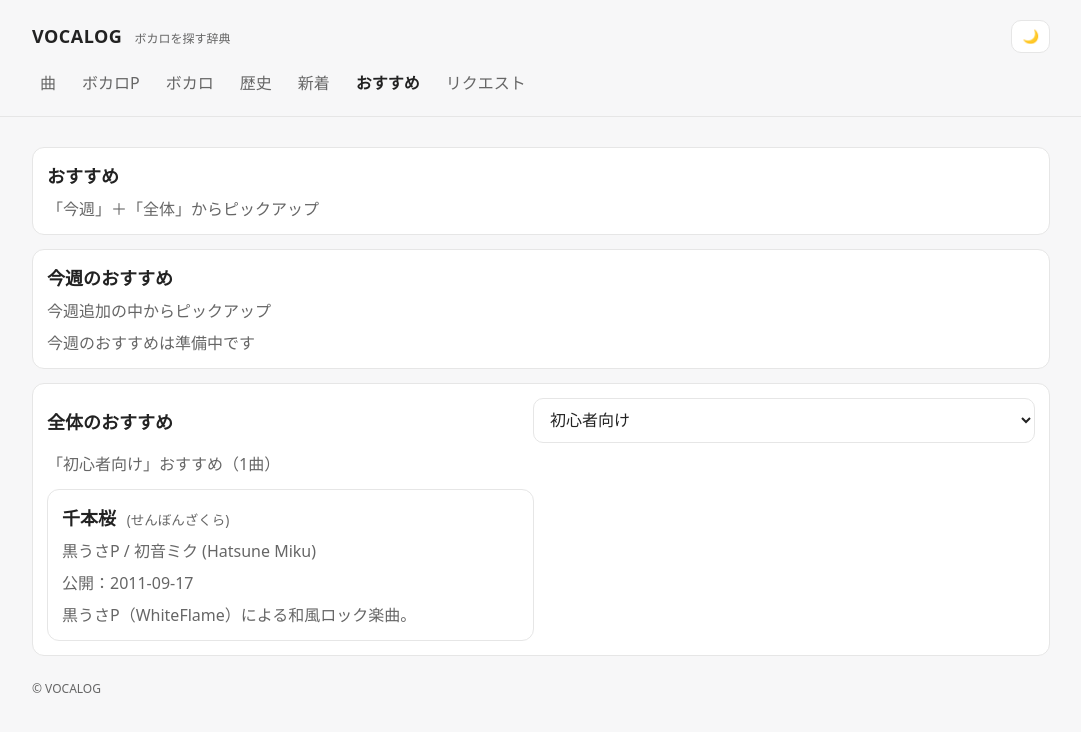
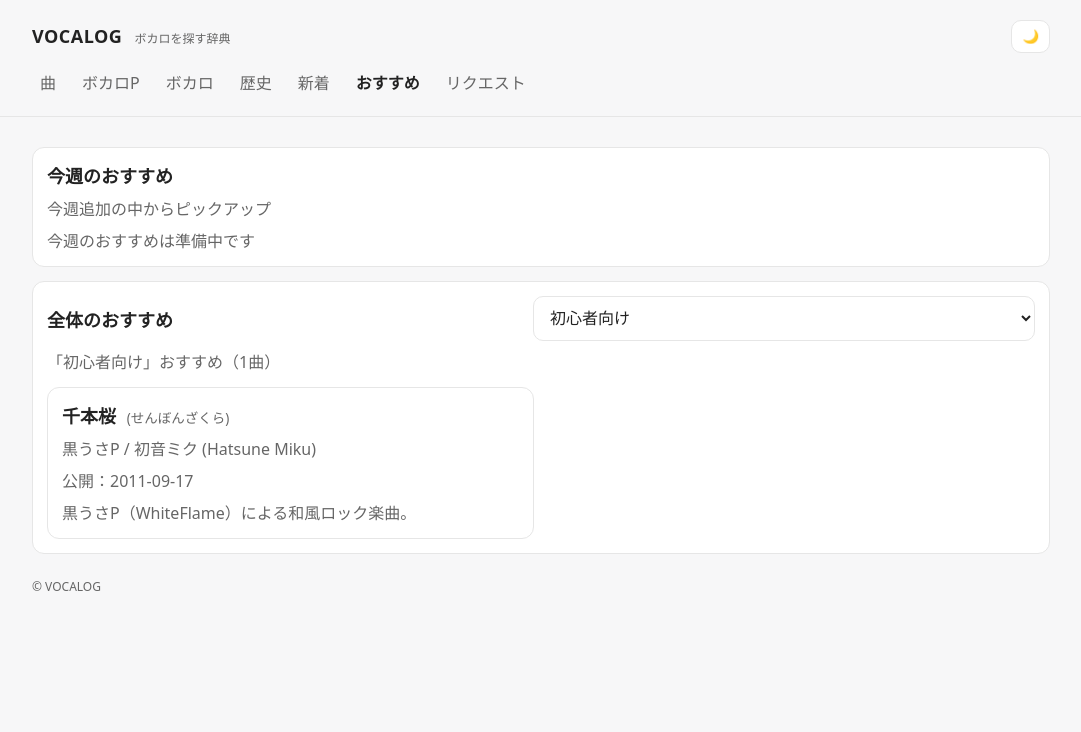
Before and after one commit to Nyaat0521/VOCALOG, a plain HTML site: page recommend.html in a window 1280 px wide. Shown: the whole page, without its empty margins (99-1180 px from the left). Drawn offline with Linux system fonts and the light colour scheme.

Commit message:
Update recommend.html

```diff
--- a/recommend.html
+++ b/recommend.html
@@ -10,11 +10,6 @@
   <div id="header"></div>
 
   <main class="wrap">
-    <div class="card">
-      <h2 class="title" style="margin:0;">おすすめ</h2>
-      <p class="muted">「今週」＋「全体」からピックアップ</p>
-    </div>
-
     <section class="card">
       <h3 class="title" style="margin:0;">今週のおすすめ</h3>
       <p class="muted">今週追加の中からピックアップ</p>
```
